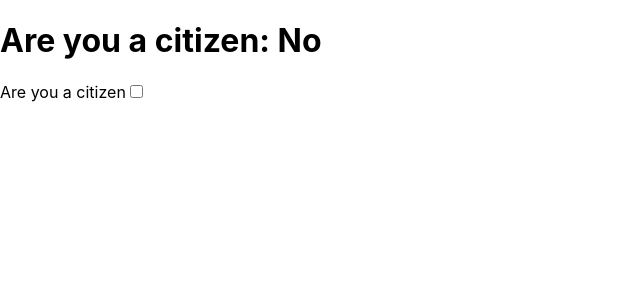
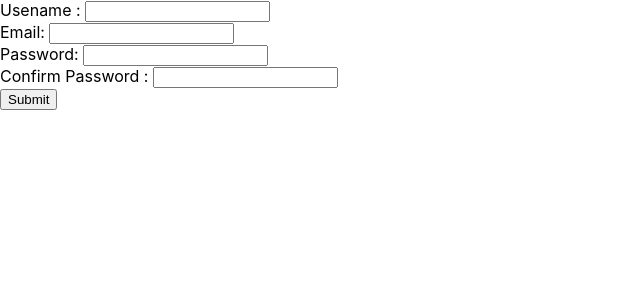
Before and after one commit to nishantsinha1197/react-practice, a React (Create React App) app: page / in a window 1280 px wide. Shown: the top 300 px of the page, without its empty margins (0-640 px from the left). Built offline with nearby package versions, Linux system fonts and the light colour scheme.

Commit message:
form validation for user

```diff
--- a/src/App.js
+++ b/src/App.js
@@ -4,6 +4,7 @@ import Counter from './components/Counter'
 import List from './components/List'
 import ImageSlider from './components/ImageSlider/ImageSlider'
 import Checkbox from './components/Checkbox'
+import Login from './components/Login'
 
 function App() {
   const list = ['Apple','Banana','Mango','Orange','Pineapple','watermelon']
@@ -12,7 +13,8 @@ function App() {
     // <Counter/>
     // <List/>
     // <ImageSlider/>
-    <Checkbox/>
+    // <Checkbox/>
+    <Login/>
   )
 }
 
--- /dev/null
+++ b/src/components/Login.js
@@ -0,0 +1,40 @@
+import React, { useState } from 'react'
+
+function Login() {
+    const user={
+        email:'admin@gmail.com',
+        password:'admin1234'
+    }
+    const [details, setDetails] = useState({ name: '', email: '', password: '', cpassword: "" })
+    function commonHandler(e){
+        setDetails((pre)=>{
+            let {name,value} = e.target
+            return {...pre, [name]:value}
+        })
+    }
+    function submitHandler(e){
+        e.preventDefault()
+        let { name, email, password , cpassword }= details
+        console.log(name, email, password , cpassword);
+        setDetails({ name: "", email: '', password: '', cpassword: "" })
+        if(user.email===details.email && user.password===details.password){
+            console.log('User logged in successfully');
+        }
+        else{
+            console.log('Either email or password is incorrect');
+        }
+    }
+    return (
+        <div>
+            <form>
+                Usename : <input type='text' name='name' onChange={commonHandler} value={details.name}/> <br />
+                Email:   <input type='email' name='email' onChange={commonHandler} value={details.email}/> <br />
+                Password: <input type='password' name='password' onChange={commonHandler} value={details.password} /> <br />
+                Confirm Password : <input type='password' name='cpassword' onChange={commonHandler}  value={details.cpassword}/><br/>
+               <button onClick={submitHandler}>Submit</button>
+            </form>
+        </div>
+    )
+}
+
+export default Login
```
